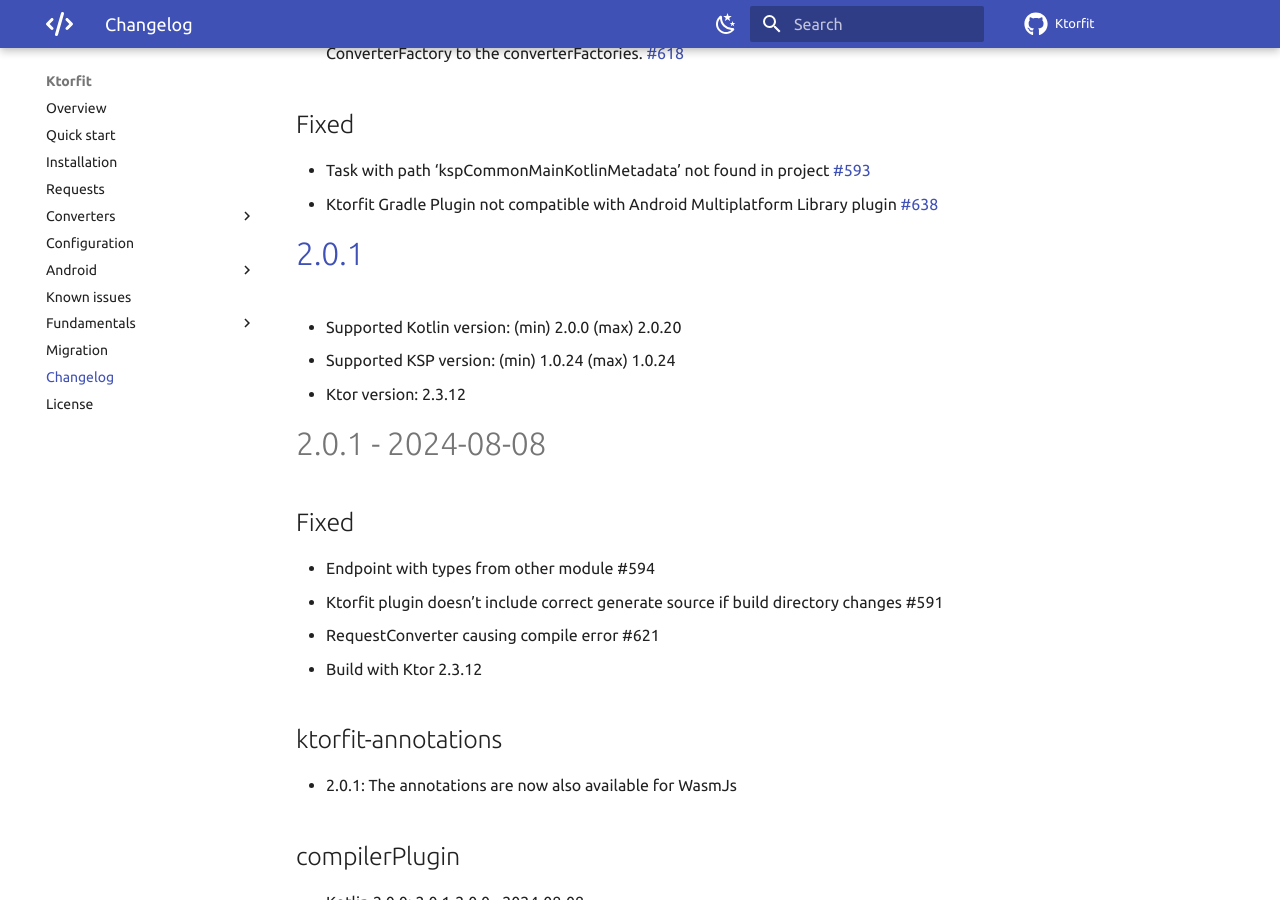
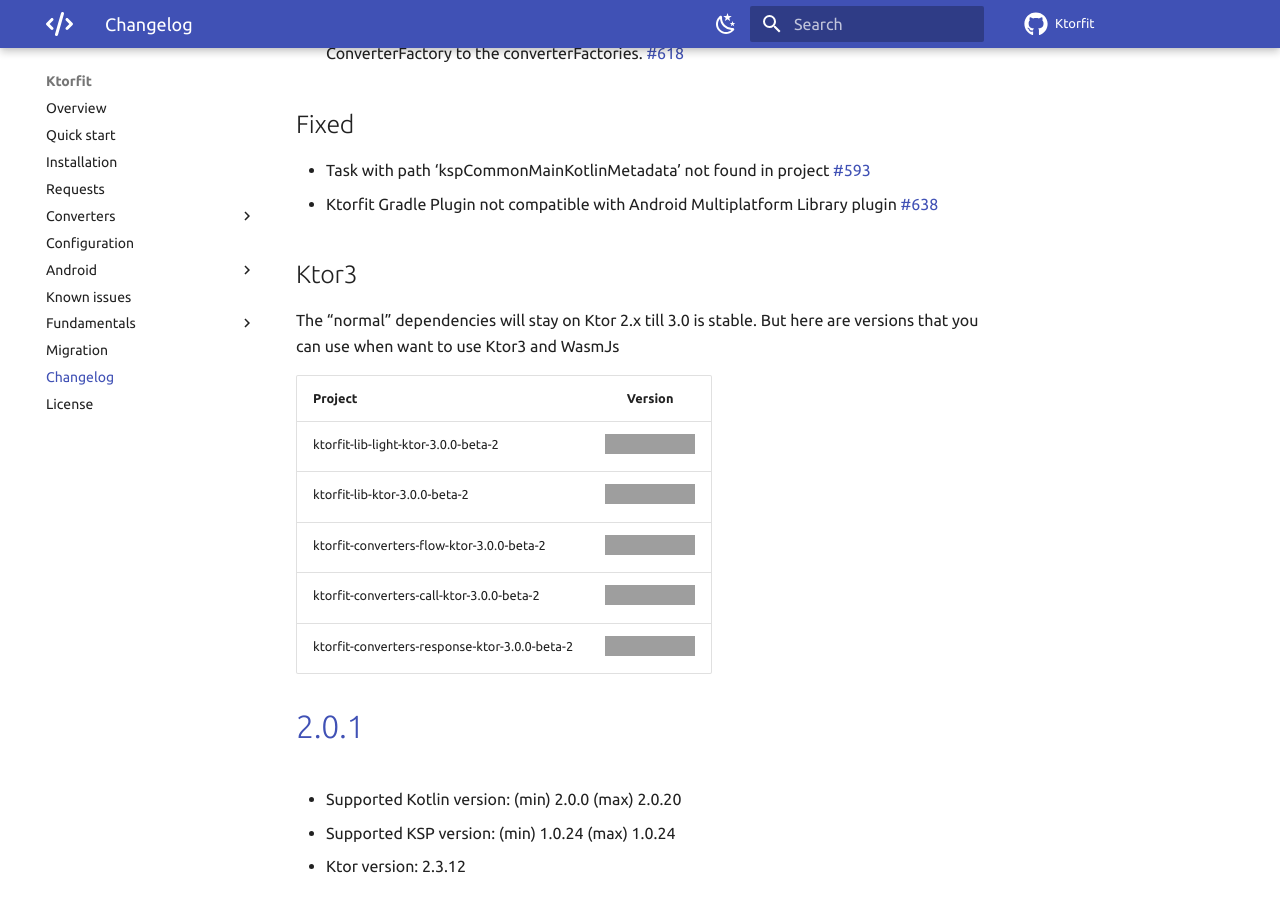
Before and after one commit to Foso/Ktorfit, an MkDocs documentation site: the page built from docs/CHANGELOG.md, in a window 1280 px wide and 900 px high, scrolled down 765 px. Built offline with MkDocs 1.6.1 and Material for MkDocs 9.7.7, drawn with Linux system fonts in a browser that asks for light colours; comment, search, counter and statistics services are not loaded; grey boxes are pictures that could not be loaded.

Commit message:
Release 2.1.0

```diff
--- a/docs/CHANGELOG.md
+++ b/docs/CHANGELOG.md
@@ -24,6 +24,18 @@
 ## Fixed
 - Task with path 'kspCommonMainKotlinMetadata' not found in project [#593](https://github.com/Foso/Ktorfit/issues/593)
 - Ktorfit Gradle Plugin not compatible with Android Multiplatform Library plugin [#638](https://github.com/Foso/Ktorfit/issues/638)
+
+
+## Ktor3
+The "normal" dependencies will stay on Ktor 2.x till 3.0 is stable. But here are versions that you can use when want to use Ktor3 and WasmJs
+
+| Project                                       |                                                                                                                       Version                                                                                                                       |
+|-----------------------------------------------|:---------------------------------------------------------------------------------------------------------------------------------------------------------------------------------------------------------------------------------------------------:|
+| ktorfit-lib-light-ktor-3.0.0-beta-2           |           [![Maven Central](https://img.shields.io/maven-central/v/de.jensklingenberg.ktorfit/ktorfit-lib-light-ktor-3.0.0-beta-2)](https://central.sonatype.com/artifact/de.jensklingenberg.ktorfit/ktorfit-lib-light-ktor-3.0.0-beta-2)           |
+| ktorfit-lib-ktor-3.0.0-beta-2                 |                 [![Maven Central](https://img.shields.io/maven-central/v/de.jensklingenberg.ktorfit/ktorfit-lib-ktor-3.0.0-beta-2)](https://central.sonatype.com/artifact/de.jensklingenberg.ktorfit/ktorfit-lib-ktor-3.0.0-beta-2)                 |
+| ktorfit-converters-flow-ktor-3.0.0-beta-2     |     [![Maven Central](https://img.shields.io/maven-central/v/de.jensklingenberg.ktorfit/ktorfit-converters-flow-ktor-3.0.0-beta-2)](https://central.sonatype.com/artifact/de.jensklingenberg.ktorfit/ktorfit-converters-flow-ktor-3.0.0-beta-2)     |
+| ktorfit-converters-call-ktor-3.0.0-beta-2     |     [![Maven Central](https://img.shields.io/maven-central/v/de.jensklingenberg.ktorfit/ktorfit-converters-call-ktor-3.0.0-beta-2)](https://central.sonatype.com/artifact/de.jensklingenberg.ktorfit/ktorfit-converters-call-ktor-3.0.0-beta-2)     |
+| ktorfit-converters-response-ktor-3.0.0-beta-2 | [![Maven Central](https://img.shields.io/maven-central/v/de.jensklingenberg.ktorfit/ktorfit-converters-response-ktor-3.0.0-beta-2)](https://central.sonatype.com/artifact/de.jensklingenberg.ktorfit/ktorfit-converters-response-ktor-3.0.0-beta-2) |
 
 # [2.0.1]()
 
```
